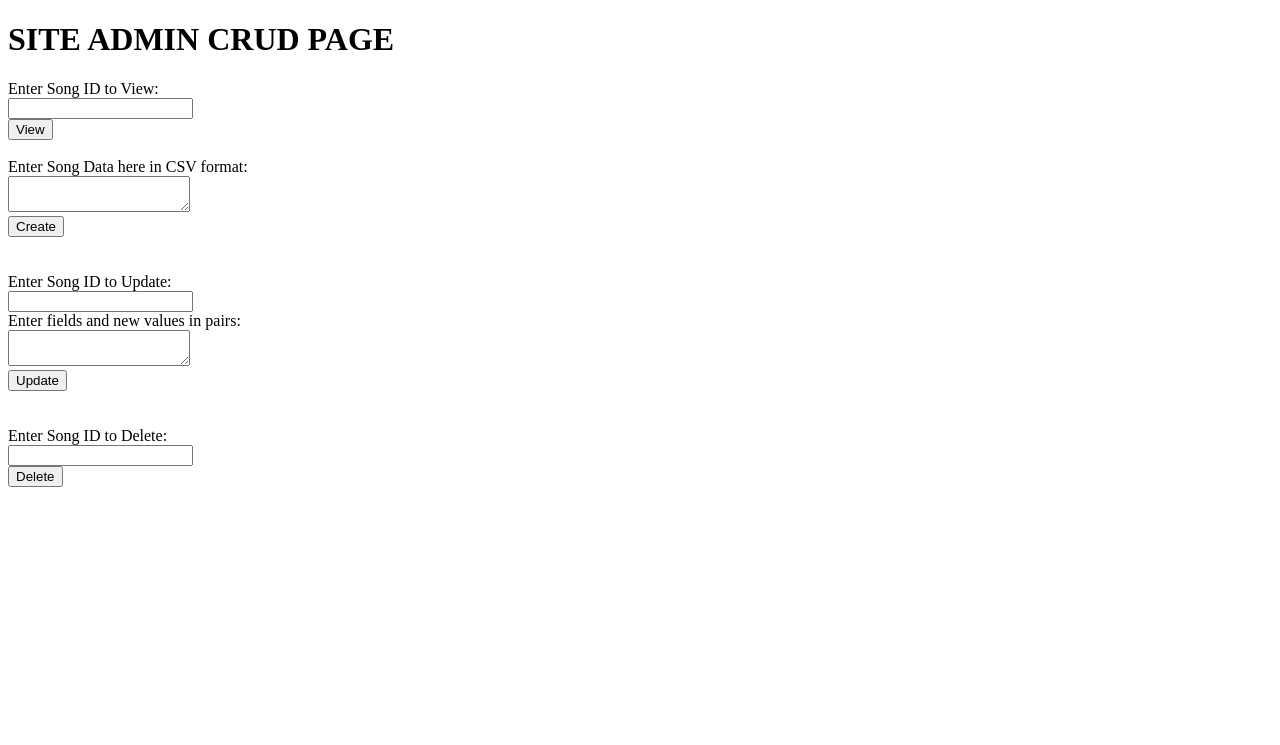
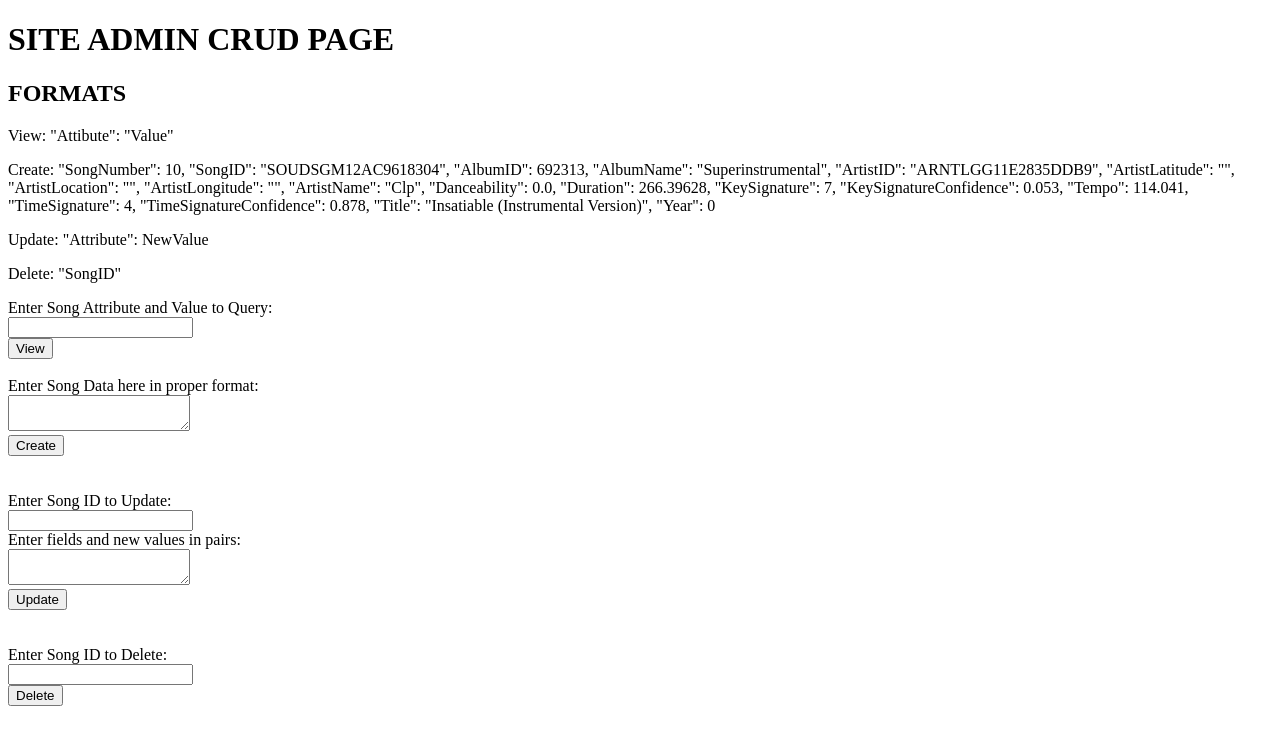
Before and after one commit to ganesh-0806/SongSearch, a Flask app: page / in a window 1280 px wide. Shown: the top 745 px of the page. Run offline with Flask 3, Linux system fonts and the light colour scheme.

Commit message:
resolved form bug

```diff
--- a/server/templates/home.html
+++ b/server/templates/home.html
@@ -1,48 +1,79 @@
 <!DOCTYPE html>
 <html lang="en">
-<!-- Reference: https://websitesetup.org/wp-content/uploads/2014/09/html5-cheat-sheet.png -->
+<!-- Reference: https://websitesetup.org/wp-content/uploads/2014/09/html5-cheat-sheet.png
+ https://thewebdev.info/2022/04/02/how-to-call-a-python-flask-function-on-button-click-event/-->
 <head>
     <meta charset="UTF-8">
     <title>Home</title>
 </head>
 <body>
     <h1>SITE ADMIN CRUD PAGE</h1>
+    <h2>FORMATS</h2>
+    <p>View: "Attibute": "Value"</p>
+    <p>Create: "SongNumber": 10,
+        "SongID": "SOUDSGM12AC9618304",
+        "AlbumID": 692313,
+        "AlbumName": "Superinstrumental",
+        "ArtistID": "ARNTLGG11E2835DDB9",
+        "ArtistLatitude": "",
+        "ArtistLocation": "",
+        "ArtistLongitude": "",
+        "ArtistName": "Clp",
+        "Danceability": 0.0,
+        "Duration": 266.39628,
+        "KeySignature": 7,
+        "KeySignatureConfidence": 0.053,
+        "Tempo": 114.041,
+        "TimeSignature": 4,
+        "TimeSignatureConfidence": 0.878,
+        "Title": "Insatiable (Instrumental Version)",
+        "Year": 0</p>
+    <p>Update: "Attribute": NewValue</p>
+    <p>Delete: "SongID"</p>
     <div id="view">
-        <label for="view-song-id">Enter Song ID to View:</label>
+        <form action="/read" method="post">
+            <label for="view-song-id">Enter Song Attribute and Value to Query:</label>
             </br>
-        <input type="text" id="view-song-id"/>
+            <input type="text" id="view-song-id" name="view-value"/>
             </br>
-        <button type=submit id="view-button">View</button>
+            <button type=submit id="view-button" onclick="read()">View</button>
+        </form>
     </div>
     </br>
     <div id="create">
-        <label for="create-text-area">Enter Song Data here in CSV format:</label>
+            <form action="/create" method="post">
+            <label for="create-text-area">Enter Song Data here in proper format:</label>
             </br>
-        <textarea id="create-text-area"></textarea>
+            <textarea id="create-text-area" name="create-value"></textarea>
             </br>
             <button type=submit id="create-button">Create</button>
+        </form>
     </div>
     </br>
     </br>
     <div id="update">
+        <form action="/update" method="post">
             <label for="update-song-id">Enter Song ID to Update:</label>
             </br>
-        <input type="text" id="update-song-id"/>
+            <input type="text" id="update-song-id" name="update-id-value"/>
             </br>
             <label for="update-text-area">Enter fields and new values in pairs:</label>
             </br>
-        <textarea id="update-text-area"></textarea>
+            <textarea id="update-text-area" name="update-text-value"></textarea>
             </br>
             <button type=submit id="update-button">Update</button>
+        </form>
     </div>
     </br>
     </br>
     <div id="delete">
+        <form action="/delete" method="post">
             <label for="delete-song-id">Enter Song ID to Delete:</label>
             </br>
-        <input type="text" id="delete-song-id"/>
+            <input type="text" id="delete-song-id" name="delete-value"/>
             </br>
             <button type=submit id="delete-button">Delete</button>
+        </form>
     </div>
 </body>
 </html>
--- a/server/views.py
+++ b/server/views.py
@@ -13,92 +13,87 @@ def home():
         #Interact with db and get details
         # jsonify the response
         abc = True
-
     response = '{response : 200}'
 
     return render_template('home.html')
     #return '<h1>hello</h1>'
 
-@views.route('/read-hardcoded', methods=['GET', 'POST'])
-def read_hardcoded():
+@views.route('/read/', methods=['GET', 'POST'])
+def read():
+    print('read called')
     if request.method == 'POST':
         #Interact with db and get details
         # jsonify the response
-        abc = True
+        song_id = request.form['view-value']
+        if not song_id:
+            return
+        collection = db.Songcollection
+        result = []
+        for val in collection.find({song_id}):
+            result.append(str(val))
 
-    response = '{response : 200}'
-    collection = db.Songcollection
-    result = []
-    for val in collection.find({"Title": "Pink World"}):
-       result.append(str(val))
-
-    return result
-
-@views.route('/create-hardcoded', methods=['GET', 'POST'])
-def create_hardcoded():
-    if request.method == 'POST':
-        #Interact with db and get details
-        # jsonify the response
-        abc = True
-
-    response = '{response : 200}'
-    collection = db.Songcollection
-    collection.insert_one({
-        "SongNumber": 10,
-        "SongID": "SOUDSGM12AC9618304",
-        "AlbumID": 692313,
-        "AlbumName": "Superinstrumental",
-        "ArtistID": "ARNTLGG11E2835DDB9",
-        "ArtistLatitude": "",
-        "ArtistLocation": "",
-        "ArtistLongitude": "",
-        "ArtistName": "Clp",
-        "Danceability": 0.0,
-        "Duration": 266.39628,
-        "KeySignature": 7,
-        "KeySignatureConfidence": 0.053,
-        "Tempo": 114.041,
-        "TimeSignature": 4,
-        "TimeSignatureConfidence": 0.878,
-        "Title": "Insatiable (Instrumental Version)",
-        "Year": 0
-    })
-    result = []
-    for val in collection.find():
-       result.append(str(val))
-
-    return result
-
-@views.route('/update-hardcoded', methods=['GET', 'POST'])
-def update_hardcoded():
-    if request.method == 'POST':
-        #Interact with db and get details
-        # jsonify the response
-        abc = True
+        return result
 
     response = '{response : 200}'
 
-    collection = db.Songcollection
-    collection.update_one({"SongID":"SOHKNRJ12A6701D1F8"}, {"$set" : {'Year': 1995}})
-    result = []
-    for val in collection.find():
-        result.append(str(val))
 
-    return result
-
-@views.route('/delete-hardcoded', methods=['GET', 'POST'])
-def delete_hardcoded():
+@views.route('/create/', methods=['GET', 'POST'])
+def create():
+    print('create called')
     if request.method == 'POST':
         #Interact with db and get details
+        create_txt = request.form['create-value']
+        print(create_txt)
+        if not create_txt:
+            return
+        collection = db.Songcollection
+        collection.insert_one({create_txt})
+        result = []
+        for val in collection.find():
+            result.append(str(val))
+
+        return result
         # jsonify the response
         abc = True
+    response = '{response : 200}'
+
+
+@views.route('/update/', methods=['GET', 'POST'])
+def update():
+    print('update called')
+    if request.method == 'POST':
+        #Interact with db and get details
+        upd_id = request.form['update-id-value']
+        upd_text = request.form['update-text-value']
+        if not upd_id or not upd_text:
+            return
+
+        collection = db.Songcollection
+        collection.update_one({"SongID": upd_id}, {"$set": upd_text})
+        result = []
+        for val in collection.find():
+            result.append(str(val))
+
+        return result
+    response = '{response : 200}'
+
+
+
+@views.route('/delete/', methods=['GET', 'POST'])
+def delete():
+    print("delete called")
+    if request.method == 'POST':
+        del_id = request.form['delete-value']
+        #Interact with db and get details
+        # jsonify the response
+        if not del_id:
+            return
+        collection = db.Songcollection
+        collection.delete_one({"SongID": del_id})
+        result = []
+        for val in collection.find():
+            result.append(str(val))
+
+        return result
 
     response = '{response : 200}'
-
-    collection = db.Songcollection
-    collection.delete_one({"SongID": "SONHOTT12A8C13493C"})
-    result = []
-    for val in collection.find():
-        result.append(str(val))
-
-    return result
```
Lines whose indentation alone changed are shown as unchanged.
